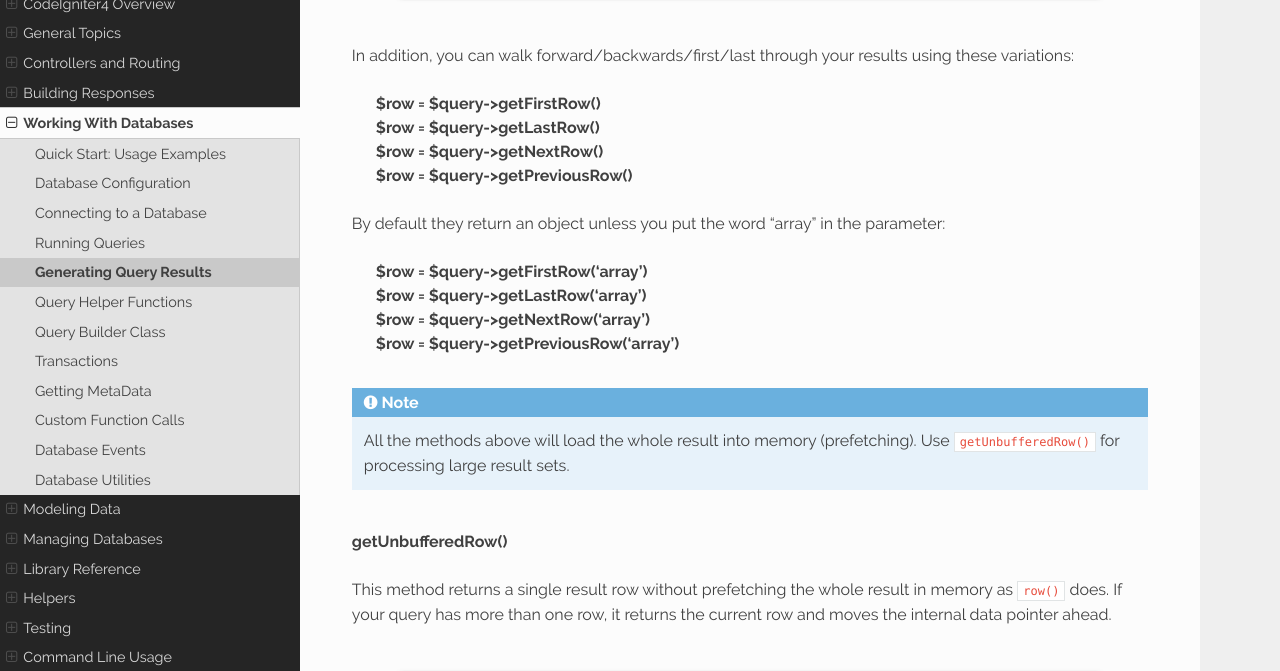
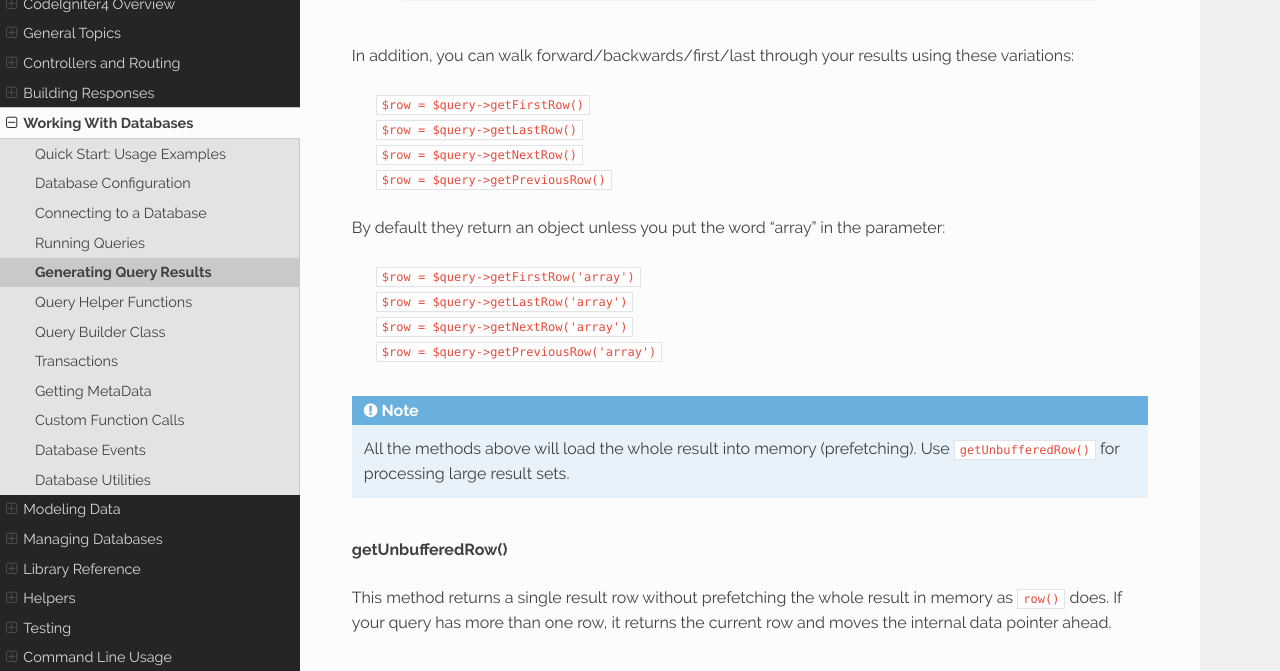
Before and after one commit to NEKOGET/ci4_user_guide_src, a Sphinx documentation site: the page built from source/database/results.rst, in a window 1280 px wide and 900 px high, scrolled down 2706 px, cut to the strip 166-837 px from the top of the window. Built offline with Sphinx 7.4.7 and the Read the Docs theme 2.0.0, drawn with Linux system fonts in a browser that asks for light colours.

Commit message:
docs: decorate sample code with '``'

```diff
--- a/source/database/results.rst
+++ b/source/database/results.rst
@@ -81,18 +81,18 @@ digit in the first parameter:
 In addition, you can walk forward/backwards/first/last through your
 results using these variations:
 
-    | **$row = $query->getFirstRow()**
-    | **$row = $query->getLastRow()**
-    | **$row = $query->getNextRow()**
-    | **$row = $query->getPreviousRow()**
+    | ``$row = $query->getFirstRow()``
+    | ``$row = $query->getLastRow()``
+    | ``$row = $query->getNextRow()``
+    | ``$row = $query->getPreviousRow()``
 
 By default they return an object unless you put the word "array" in the
 parameter:
 
-    | **$row = $query->getFirstRow('array')**
-    | **$row = $query->getLastRow('array')**
-    | **$row = $query->getNextRow('array')**
-    | **$row = $query->getPreviousRow('array')**
+    | ``$row = $query->getFirstRow('array')``
+    | ``$row = $query->getLastRow('array')``
+    | ``$row = $query->getNextRow('array')``
+    | ``$row = $query->getPreviousRow('array')``
 
 .. note:: All the methods above will load the whole result into memory
     (prefetching). Use ``getUnbufferedRow()`` for processing large
```
